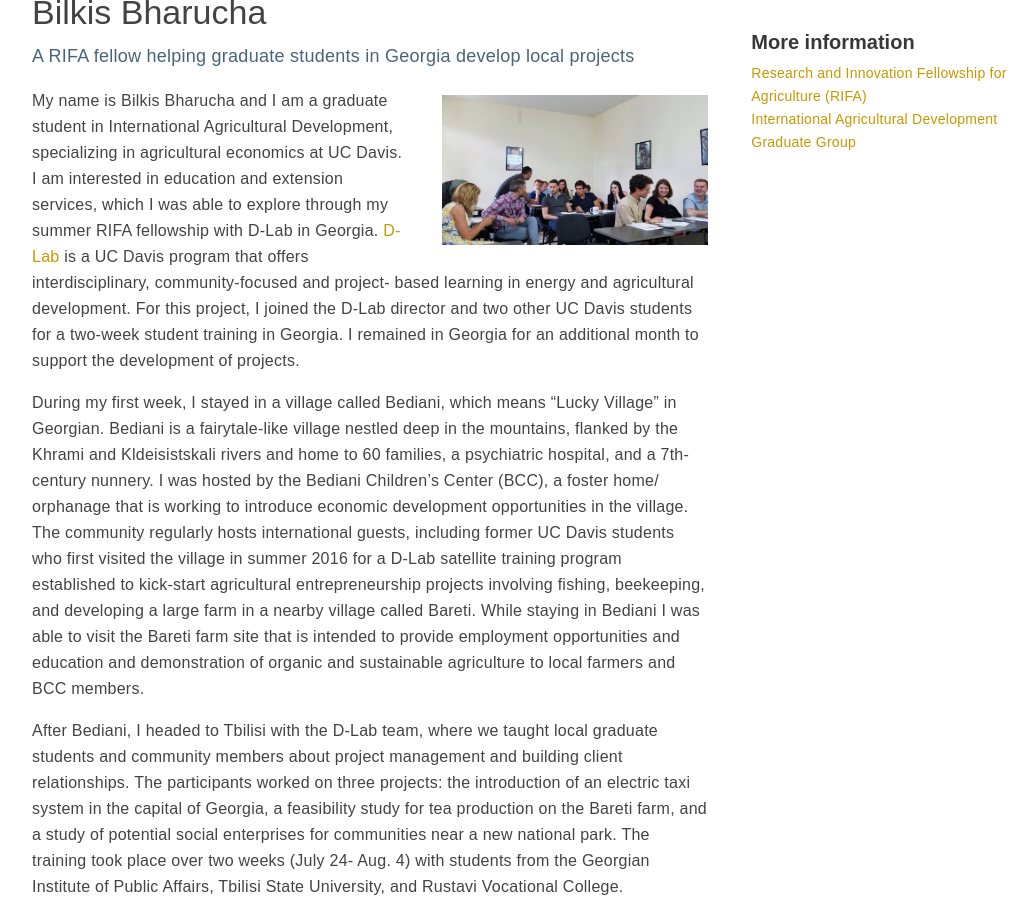
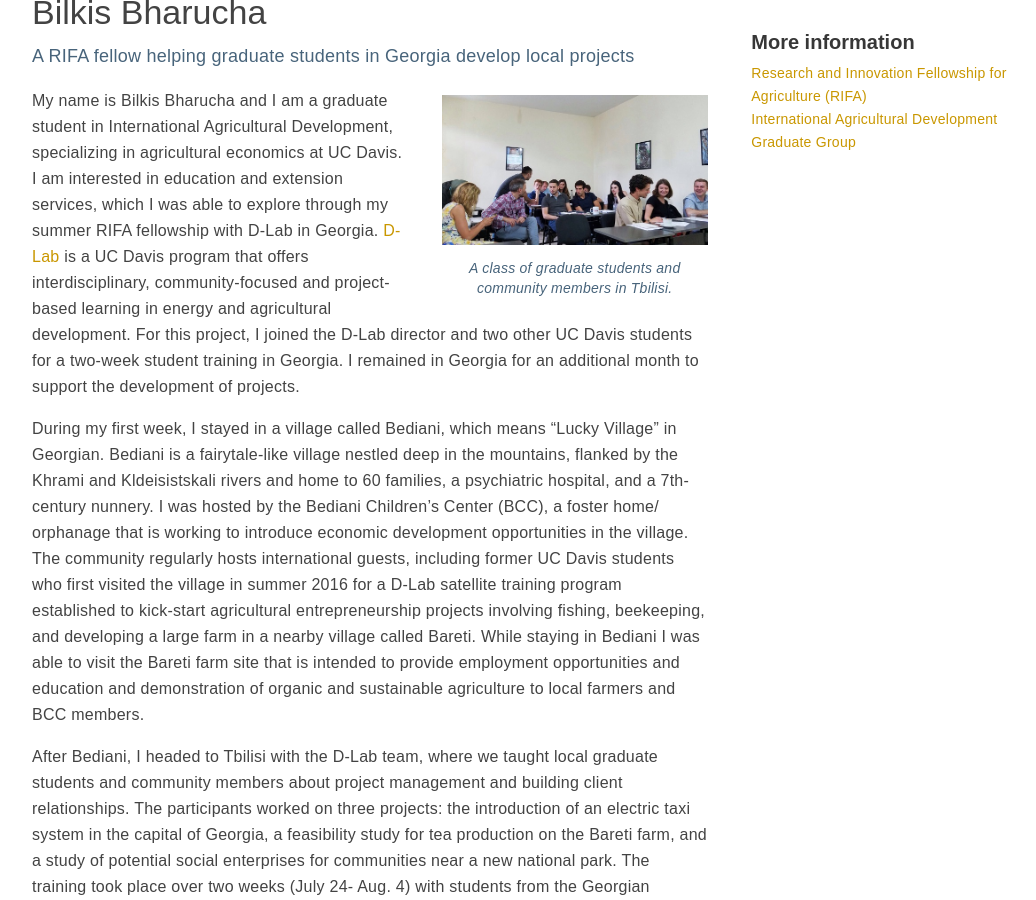
Before and after one commit to ucdavis/ip, a Jekyll site: the page built from _posts/profiles/RIFA/2015-02-12-Bharucha.markdown, in a window 1280 px wide and 900 px high, scrolled down 434 px. Shown: the whole window, without its empty margins (96-1132 px from the left). Built offline with Jekyll 4.4.1, drawn with Linux system fonts in a browser that asks for light colours; nearby versions of some CDN libraries.

Commit message:
more Bilkis edits

```diff
--- a/_posts/profiles/RIFA/2015-02-12-Bharucha.markdown
+++ b/_posts/profiles/RIFA/2015-02-12-Bharucha.markdown
@@ -5,7 +5,7 @@
 date:   2015-02-12 16:25:17
 permalink: /profiles/RIFA/bilkis
 image: /media/profiles/Bilkis
-image-caption:
+image-caption: A class of graduate students and community members in Tbilisi.
 image-banner: pakistan_banner
 category: "profiles"
 more-info: <a href="/scholars-and-students/RIFA">Research and Innovation Fellowship for Agriculture (RIFA)</a><br><a href="http://iad.ucdavis.edu/">International Agricultural Development Graduate Group</a>
```
